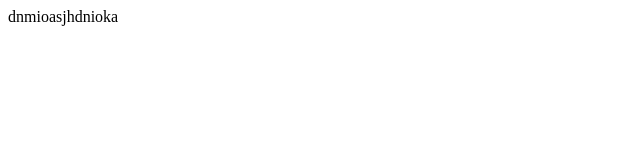
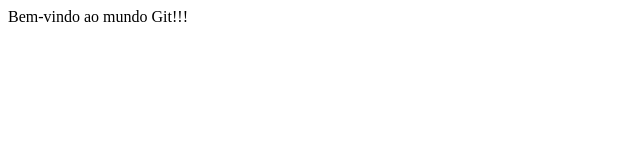
Before and after one commit to RodrigoSan01/Meu_Repositorio_Git, a plain HTML site: page index.html in a window 1280 px wide. Shown: the full height of the page, 0-640 px from the left. Drawn offline with Linux system fonts and the light colour scheme.

Commit message:
primeira modificação

```diff
--- a/index.html
+++ b/index.html
@@ -1,4 +1,4 @@
 <html>
 
-	<a>dnmioasjhdnioka</>
+	<a>Bem-vindo ao mundo Git!!!</a>
 </html>
```
